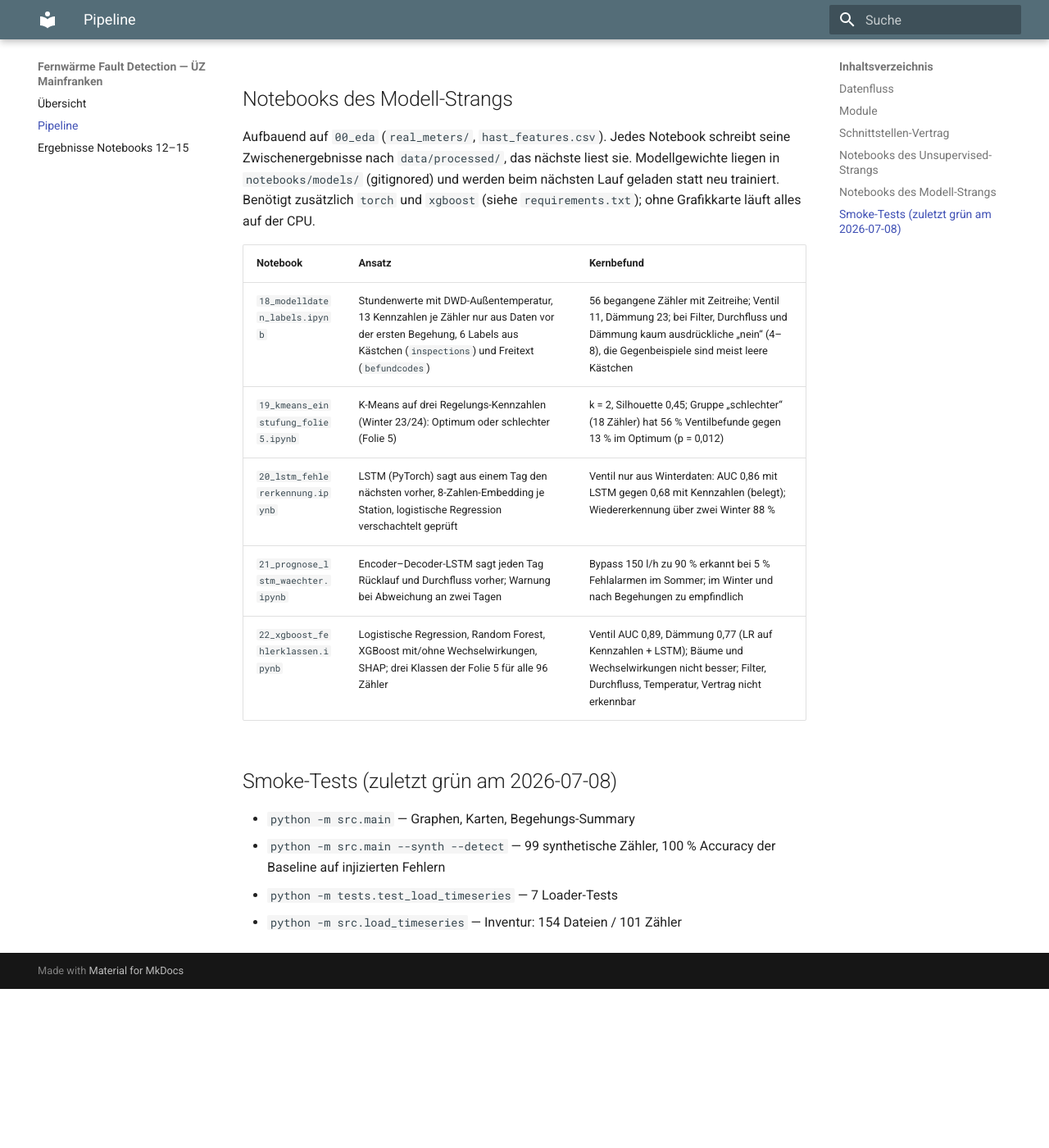
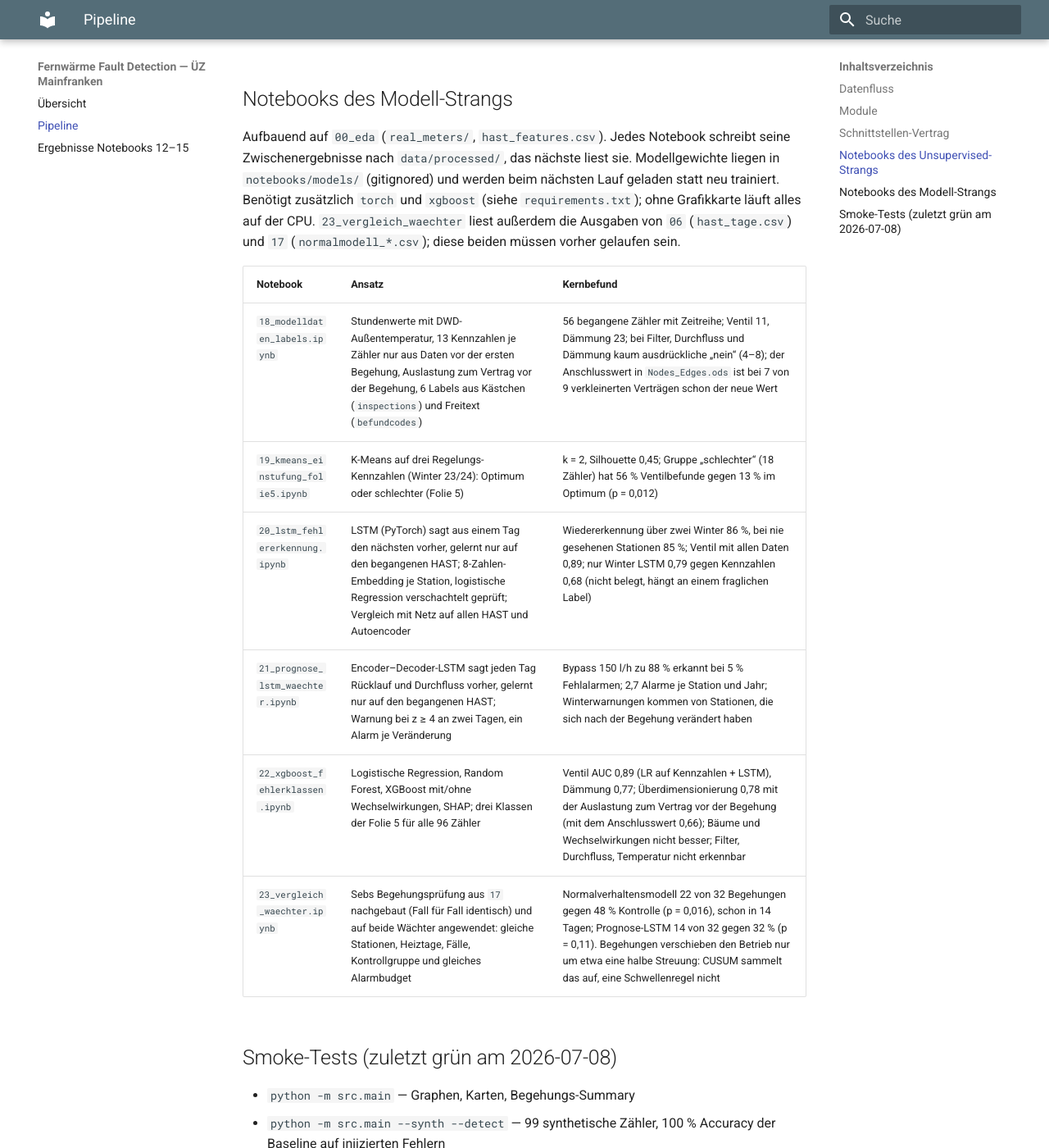
Before and after one commit to ivelinayna/projektseminar, an MkDocs documentation site: the page built from docs/pipeline.md, in a window 1280 px wide and 1400 px high, scrolled down 3562 px. Shown: the whole window at 82% size. Built offline with MkDocs 1.6.1 and Material for MkDocs 9.7.7, drawn with Linux system fonts in a browser that asks for light colours; before the commit the page ends 4768 px from its top, so only the background shows below that.

Commit message:
Modell-Strang: Pipeline-Doku und Changelog für Notebook 18 bis 23

```diff
--- a/docs/pipeline.md
+++ b/docs/pipeline.md
@@ -104,14 +104,17 @@ schreibt seine Zwischenergebnisse nach `data/processed/`, das nächste liest sie
 Modellgewichte liegen in `notebooks/models/` (gitignored) und werden beim
 nächsten Lauf geladen statt neu trainiert. Benötigt zusätzlich `torch` und
 `xgboost` (siehe `requirements.txt`); ohne Grafikkarte läuft alles auf der CPU.
+`23_vergleich_waechter` liest außerdem die Ausgaben von `06` (`hast_tage.csv`)
+und `17` (`normalmodell_*.csv`); diese beiden müssen vorher gelaufen sein.
 
 | Notebook | Ansatz | Kernbefund |
 |---|---|---|
-| `18_modelldaten_labels.ipynb` | Stundenwerte mit DWD-Außentemperatur, 13 Kennzahlen je Zähler nur aus Daten vor der ersten Begehung, 6 Labels aus Kästchen (`inspections`) und Freitext (`befundcodes`) | 56 begangene Zähler mit Zeitreihe; Ventil 11, Dämmung 23; bei Filter, Durchfluss und Dämmung kaum ausdrückliche „nein“ (4–8), die Gegenbeispiele sind meist leere Kästchen |
+| `18_modelldaten_labels.ipynb` | Stundenwerte mit DWD-Außentemperatur, 13 Kennzahlen je Zähler nur aus Daten vor der ersten Begehung, Auslastung zum Vertrag vor der Begehung, 6 Labels aus Kästchen (`inspections`) und Freitext (`befundcodes`) | 56 begangene Zähler mit Zeitreihe; Ventil 11, Dämmung 23; bei Filter, Durchfluss und Dämmung kaum ausdrückliche „nein“ (4–8); der Anschlusswert in `Nodes_Edges.ods` ist bei 7 von 9 verkleinerten Verträgen schon der neue Wert |
 | `19_kmeans_einstufung_folie5.ipynb` | K-Means auf drei Regelungs-Kennzahlen (Winter 23/24): Optimum oder schlechter (Folie 5) | k = 2, Silhouette 0,45; Gruppe „schlechter“ (18 Zähler) hat 56 % Ventilbefunde gegen 13 % im Optimum (p = 0,012) |
-| `20_lstm_fehlererkennung.ipynb` | LSTM (PyTorch) sagt aus einem Tag den nächsten vorher, 8-Zahlen-Embedding je Station, logistische Regression verschachtelt geprüft | Ventil nur aus Winterdaten: AUC 0,86 mit LSTM gegen 0,68 mit Kennzahlen (belegt); Wiedererkennung über zwei Winter 88 % |
-| `21_prognose_lstm_waechter.ipynb` | Encoder–Decoder-LSTM sagt jeden Tag Rücklauf und Durchfluss vorher; Warnung bei Abweichung an zwei Tagen | Bypass 150 l/h zu 90 % erkannt bei 5 % Fehlalarmen im Sommer; im Winter und nach Begehungen zu empfindlich |
-| `22_xgboost_fehlerklassen.ipynb` | Logistische Regression, Random Forest, XGBoost mit/ohne Wechselwirkungen, SHAP; drei Klassen der Folie 5 für alle 96 Zähler | Ventil AUC 0,89, Dämmung 0,77 (LR auf Kennzahlen + LSTM); Bäume und Wechselwirkungen nicht besser; Filter, Durchfluss, Temperatur, Vertrag nicht erkennbar |
+| `20_lstm_fehlererkennung.ipynb` | LSTM (PyTorch) sagt aus einem Tag den nächsten vorher, gelernt nur auf den begangenen HAST; 8-Zahlen-Embedding je Station, logistische Regression verschachtelt geprüft; Vergleich mit Netz auf allen HAST und Autoencoder | Wiedererkennung über zwei Winter 86 %, bei nie gesehenen Stationen 85 %; Ventil mit allen Daten 0,89; nur Winter LSTM 0,79 gegen Kennzahlen 0,68 (nicht belegt, hängt an einem fraglichen Label) |
+| `21_prognose_lstm_waechter.ipynb` | Encoder–Decoder-LSTM sagt jeden Tag Rücklauf und Durchfluss vorher, gelernt nur auf den begangenen HAST; Warnung bei z ≥ 4 an zwei Tagen, ein Alarm je Veränderung | Bypass 150 l/h zu 88 % erkannt bei 5 % Fehlalarmen; 2,7 Alarme je Station und Jahr; Winterwarnungen kommen von Stationen, die sich nach der Begehung verändert haben |
+| `22_xgboost_fehlerklassen.ipynb` | Logistische Regression, Random Forest, XGBoost mit/ohne Wechselwirkungen, SHAP; drei Klassen der Folie 5 für alle 96 Zähler | Ventil AUC 0,89 (LR auf Kennzahlen + LSTM), Dämmung 0,77; Überdimensionierung 0,78 mit der Auslastung zum Vertrag vor der Begehung (mit dem Anschlusswert 0,66); Bäume und Wechselwirkungen nicht besser; Filter, Durchfluss, Temperatur nicht erkennbar |
+| `23_vergleich_waechter.ipynb` | Sebs Begehungsprüfung aus `17` nachgebaut (Fall für Fall identisch) und auf beide Wächter angewendet: gleiche Stationen, Heiztage, Fälle, Kontrollgruppe und gleiches Alarmbudget | Normalverhaltensmodell 22 von 32 Begehungen gegen 48 % Kontrolle (p = 0,016), schon in 14 Tagen; Prognose-LSTM 14 von 32 gegen 32 % (p = 0,11). Begehungen verschieben den Betrieb nur um etwa eine halbe Streuung: CUSUM sammelt das auf, eine Schwellenregel nicht |
 
 ## Smoke-Tests (zuletzt grün am 2026-07-08)
 
```
Also changed, not shown: CHANGELOG.md (+31 -0 lines).
